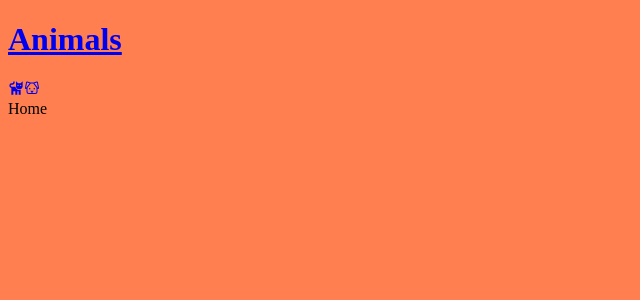
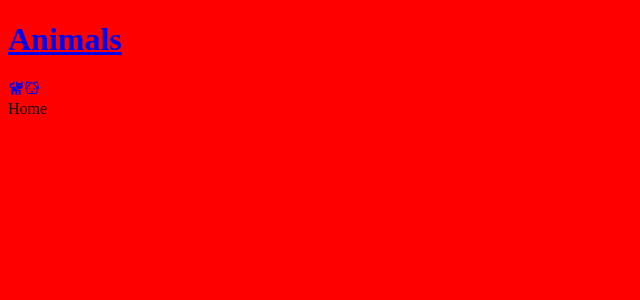
Before and after one commit to ademsuslu/cats, a Next.js app: page / in a window 1280 px wide. Shown: the top 300 px of the page, without its empty margins (0-640 px from the left). Built offline with nearby package versions, Linux system fonts and the light colour scheme.

Commit message:
Change body background color to red

```diff
--- a/src/app/globals.css
+++ b/src/app/globals.css
@@ -1,3 +1,3 @@
 
 html,
-body {background-color: coral;}
+body {    background-color: red !important;}
```
